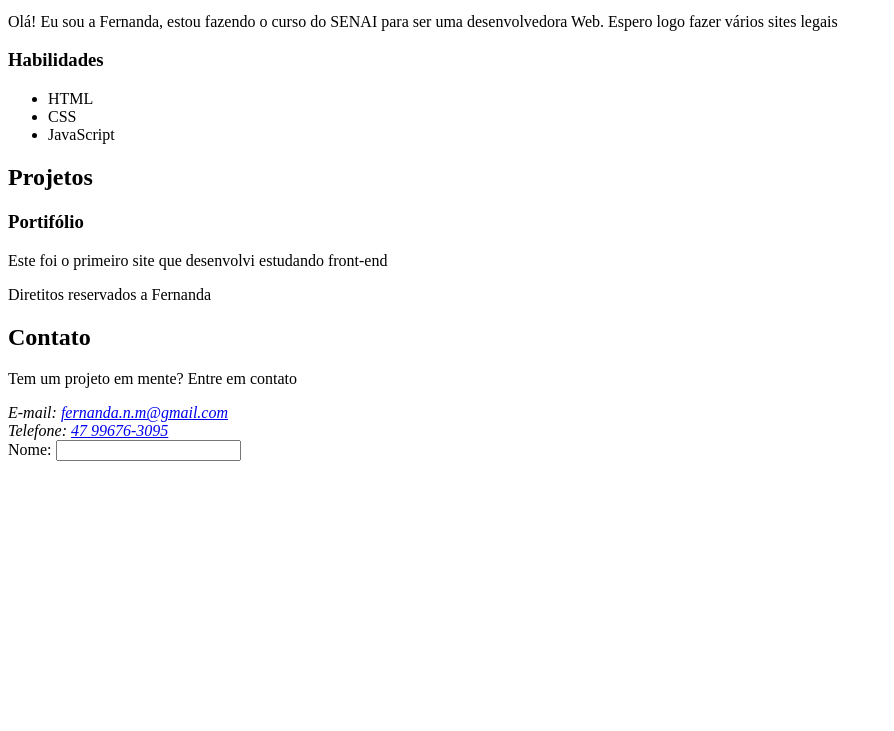
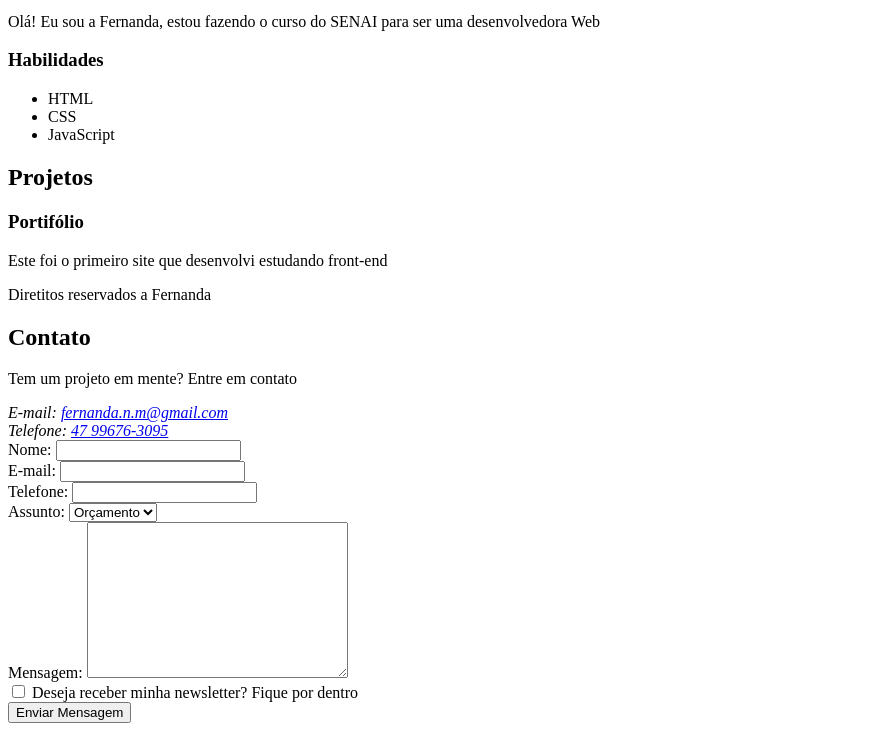
Before and after one commit to ffernandanm/site, a plain HTML site: page index.html in a window 1280 px wide. Shown: the part 426-1157 px from the top of the page, without its empty margins (0-894 px from the left). Before the commit the page ends 895 px from the top, so only its background shows below. Drawn offline with Linux system fonts and the light colour scheme.

Commit message:
Adição de formulário e tabela no site

```diff
--- a/index.html
+++ b/index.html
@@ -25,7 +25,7 @@
         <img src="perfil.jpg" alt="foto perfil" title="imagem do PC" width="200" height="200">
         <img src="fotos/perfil.jpg" alt="minha foto" title="imagem da pasta fotos" width="200" height="200">
         <article>
-            <p>Olá! Eu sou a Fernanda, estou fazendo o curso do SENAI para ser uma desenvolvedora Web. Espero logo fazer vários sites legais</p>
+            <p>Olá! Eu sou a Fernanda, estou fazendo o curso do SENAI para ser uma desenvolvedora Web</p>
         </article>
         <aside>
             <h3>Habilidades</h3>
@@ -57,8 +57,36 @@
                 </address>
                 <form action="">
                     <label for="nome">Nome:</label>
-                    <input type="text" id="nome" name="nome">
+                    <input type="text" id="nome" name="nome" required><br>
+
+                        <label for="email">E-mail:</label>
+                        <input type="email" id="email" name="email" required><br>
+
+                            <label for="telefone">Telefone:</label>
+                            <input type="tel" id="telefone" name="telefone" required><br>
+
+                            <label for="assunto">Assunto:</label>
+                           <select name="assunto" id="assunto">
+
+                            <option value="orcamento">Orçamento</option>
+                            <option value="duvida">Dúvida</option>
+                            <option value="outro">Outro</option>
+                           </select>
+
+                           <br>
+
+                           <label for="mensagem">Mensagem:</label>
+                           <textarea name="mensagem" id="mensagem" cols="30" rows="10" required></textarea><br>
+
+                           <input type="checkbox" id="inscricao" name="inscricao">
+                           <label for="inscricao">Deseja receber minha newsletter? Fique por dentro</label>
+
+                           <br>
+
+                           <input type="submit" value="Enviar Mensagem">
                 </form>
+
+
             </section>
         </footer>
     </section>
```
